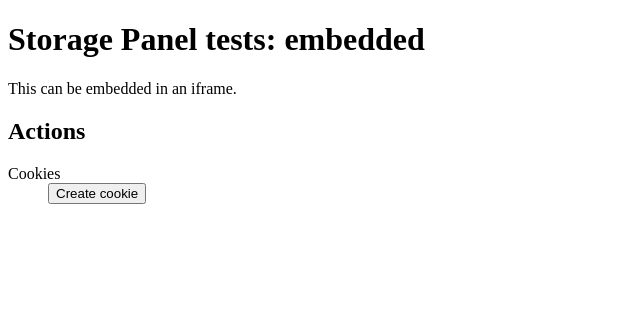
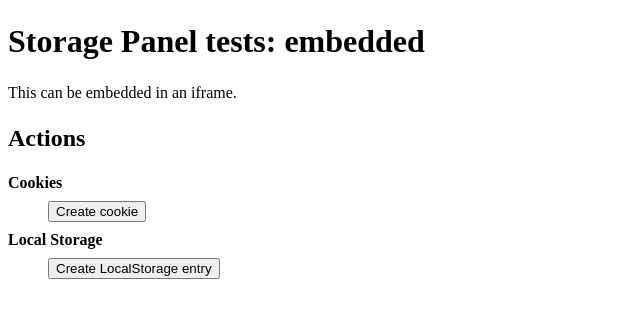
Before and after one commit to belen-albeza/devtools-storage-tests, a plain HTML site: page iframe.html in a window 1280 px wide. Shown: the whole page, without its empty margins (0-640 px from the left). Drawn offline with Linux system fonts and the light colour scheme.

Commit message:
add localstorage

```diff
--- a/iframe.html
+++ b/iframe.html
@@ -3,6 +3,7 @@
 <head>
   <title>Storage Panel tests - iframe</title>
   <meta charset="utf-8">
+  <link rel="stylesheet" href="styles.css">
 </head>
 <body>
   <h1>Storage Panel tests: embedded</h1>
@@ -11,10 +12,16 @@
   <dl>
     <dt>Cookies</dt>
     <dd><button id="cookie-create">Create cookie</dd>
+    <dt>Local Storage</dt>
+    <dd><button id="local-create">Create LocalStorage entry</dd>
   </dl>
 <script>
 document.querySelector("#cookie-create").addEventListener("click", () => {
   document.cookie = `${uuid()}=${Math.random()};samesite=none;secure`;
+}, false);
+
+document.querySelector("#local-create").addEventListener("click", () => {
+  localStorage.setItem(uuid(), `${Math.random()}`);
 }, false);
 
 function uuid() {
--- a/styles.css
+++ b/styles.css
@@ -9,6 +9,10 @@ body {
 dt {
   font-weight: bold;
 }
+dt, dd {
+  margin-block: 0.5em;
+}
+
 iframe {
   width: 100%;
   border: 1px solid black;
```
